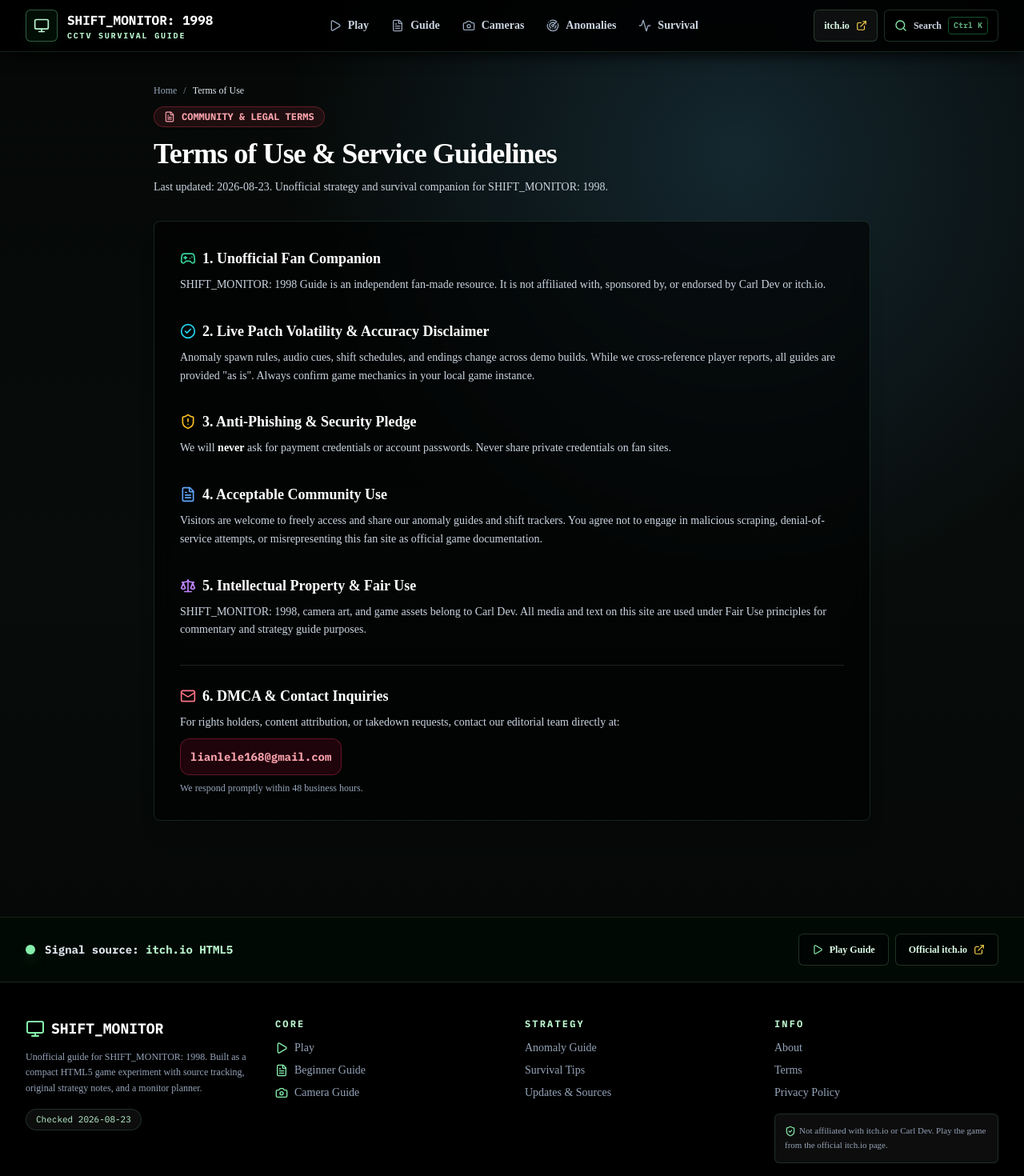
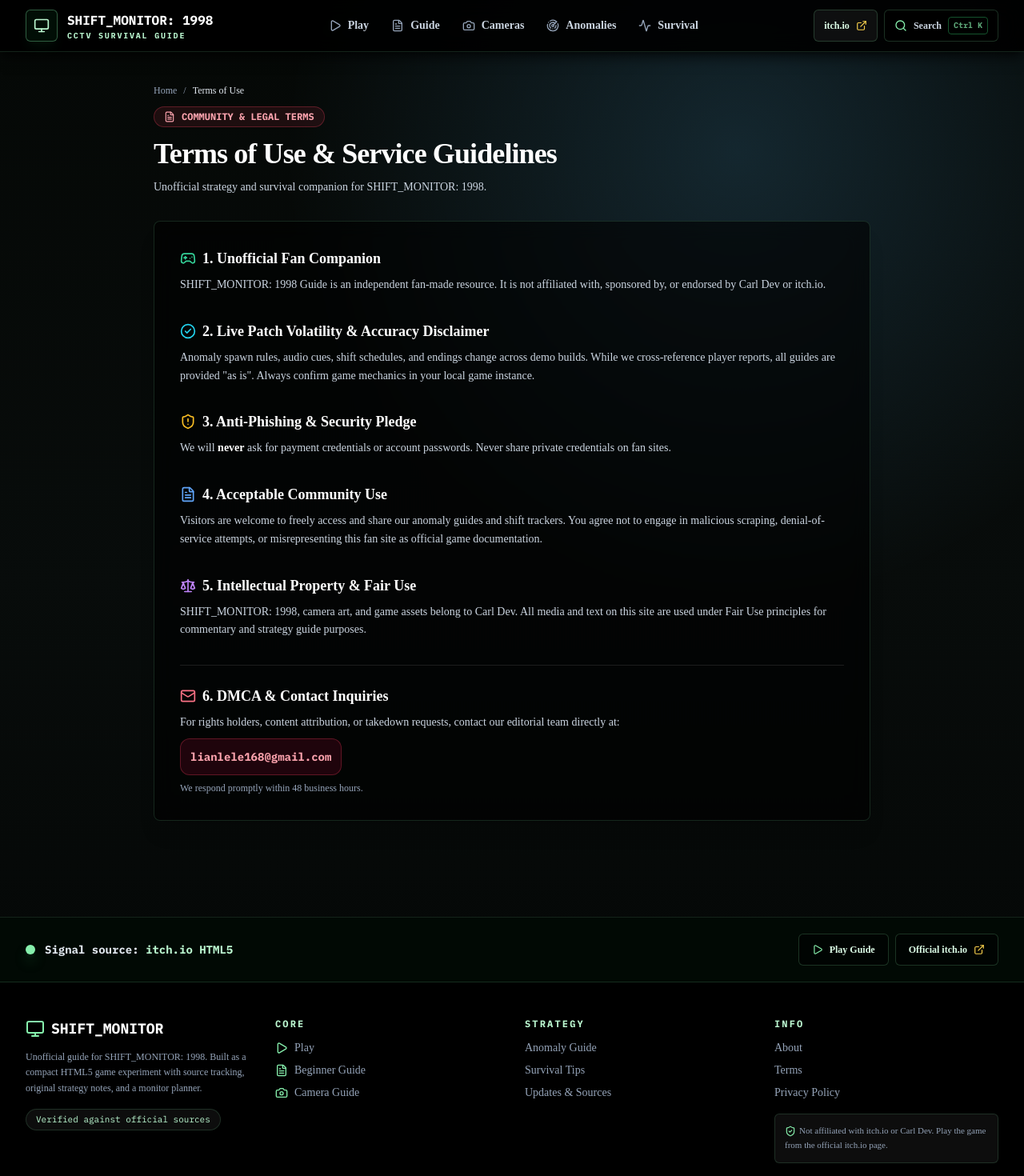
Before and after one commit to lianlele168/shift-monitor-1998, a Next.js app: page /terms in a window 1280 px wide. Shown: the top 1470 px of the page at 80% size. Built offline with nearby package versions, Linux system fonts and the light colour scheme.

Commit message:
fix(build): repair syntax errors and dangling date-field references from date cleanup

```diff
--- a/src/app/page.tsx
+++ b/src/app/page.tsx
@@ -49,7 +49,7 @@
           <div className="max-w-3xl">
             <div className="mb-5 inline-flex items-center gap-2 rounded-full border border-green-300/40 bg-black/70 px-4 py-1.5 font-mono text-xs font-black uppercase tracking-wide text-green-100">
               <Monitor className="h-4 w-4 text-green-300" />
-              HTML5 browser game - checked {config.game.lastChecked}
+              HTML5 browser game
             </div>
             <h1 className="mb-5 font-mono text-4xl font-black tracking-tight text-white sm:text-6xl lg:text-7xl">
               SHIFT_MONITOR: 1998 Guide
--- a/src/app/privacy-policy/page.tsx
+++ b/src/app/privacy-policy/page.tsx
@@ -31,7 +31,7 @@
             Privacy Policy &amp; Trust Disclosures
           </h1>
           <p className="text-sm text-slate-300">
-            Last updated: {config.game.lastChecked}. Unofficial fan guide and anomaly tracker for {config.game.name}.
+            Unofficial fan guide and anomaly tracker for {config.game.name}.
           </p>
         </div>
 
--- a/src/app/terms/page.tsx
+++ b/src/app/terms/page.tsx
@@ -31,7 +31,7 @@
             Terms of Use &amp; Service Guidelines
           </h1>
           <p className="text-sm text-slate-300">
-            Last updated: {config.game.lastChecked}. Unofficial strategy and survival companion for {config.game.name}.
+            Unofficial strategy and survival companion for {config.game.name}.
           </p>
         </div>
 
--- a/src/components/Footer.tsx
+++ b/src/components/Footer.tsx
@@ -37,7 +37,7 @@
               Unofficial guide for {config.game.name}. Built as a compact HTML5 game experiment with source tracking, original strategy notes, and a monitor planner.
             </p>
             <div className="mt-4 inline-flex rounded-full border border-green-300/15 bg-white/5 px-3 py-1 font-mono text-[11px] text-green-200">
-              Checked {config.game.lastChecked}
+              Verified against official sources
             </div>
           </div>
 
```
